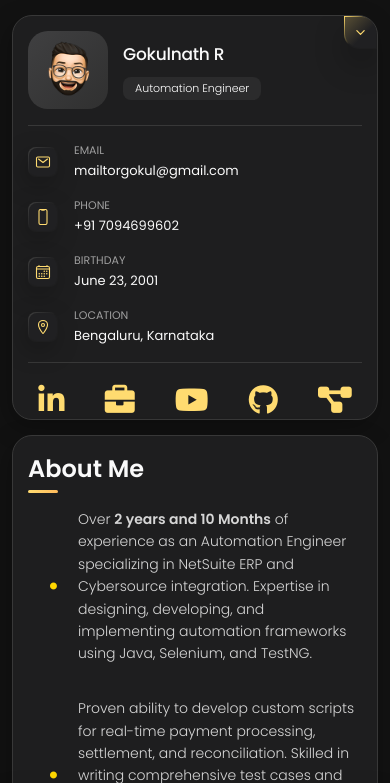
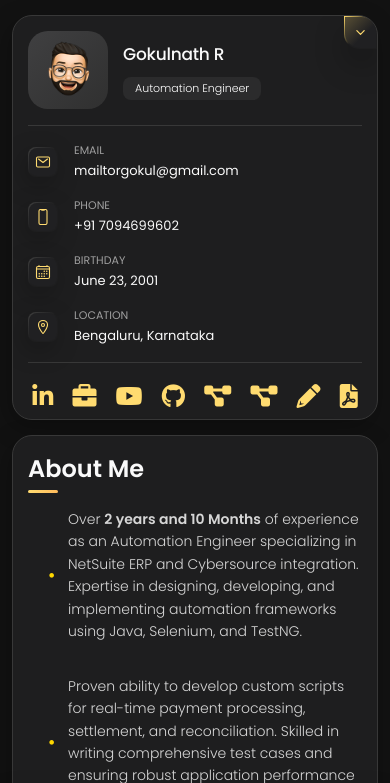
Before and after one commit to Gokulnath23/gokul-portfolio, a plain HTML site: page index.html in a window 390 px wide. Both pictures are taken after a click on the button 360 px from the left and 32 px from the top of the page. Shown: the top 783 px of the page. Drawn offline with nearby package versions, Linux system fonts and the light colour scheme.

Commit message:
style.css

```diff
--- a/style.css
+++ b/style.css
@@ -1934,3 +1934,22 @@ textarea.form-input::-webkit-resizer { display: none; }
 .social-icon i {
   transition: all 0.3s ease;
 }
+
+@media (max-width: 768px) {
+  .about-text ol li {
+    padding-left: 20px; /* Reduce space for smaller screens */
+  }
+
+  .about-text ol li::before {
+    font-size: 20px; /* Reduce bullet size */
+  }
+
+  .social-icons {
+    flex-wrap: wrap; /* Ensure icons wrap on smaller screens */
+    gap: 15px;
+  }
+
+  .social-icon {
+    font-size: 24px; /* Reduce icon size for mobile */
+  }
+}
```
